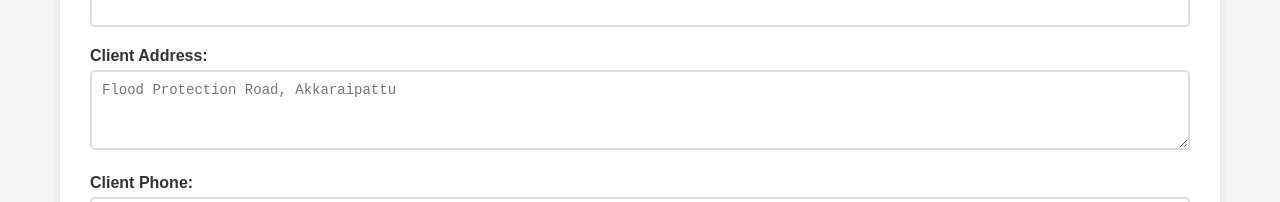
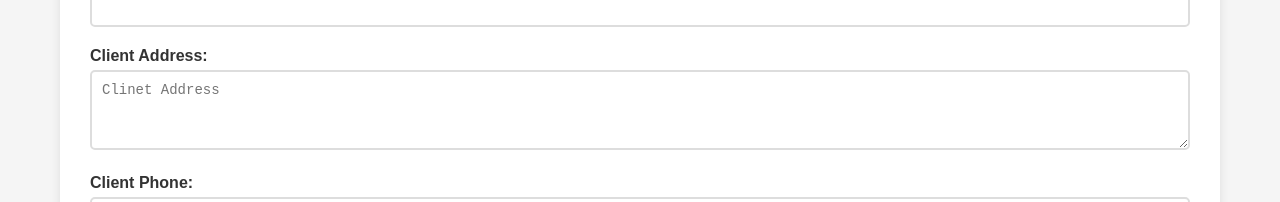
Before and after one commit to RISLAN-MOH-TM/Unix-Net-Invoice-Generator, a website: page index.html in a window 1280 px wide. Shown: the part 406-608 px from the top of the page. Drawn offline with nearby package versions, Linux system fonts and the light colour scheme.

Commit message:
Fix HTML encoding issues in index.html

```diff
--- a/index.html
+++ b/index.html
@@ -34,7 +34,7 @@
 
                 <div class="form-group">
                     <label for="clientAddress">Client Address:</label>
-                    <textarea id="clientAddress" placeholder="Flood Protection Road, Akkaraipattu" required></textarea>
+                    <textarea id="clientAddress" placeholder="Clinet Address" required></textarea>
                 </div>
 
                 <div class="form-group">
@@ -193,4 +193,5 @@
 
     <script src="script.js"></script>
 </body>
+
 </html>
```
